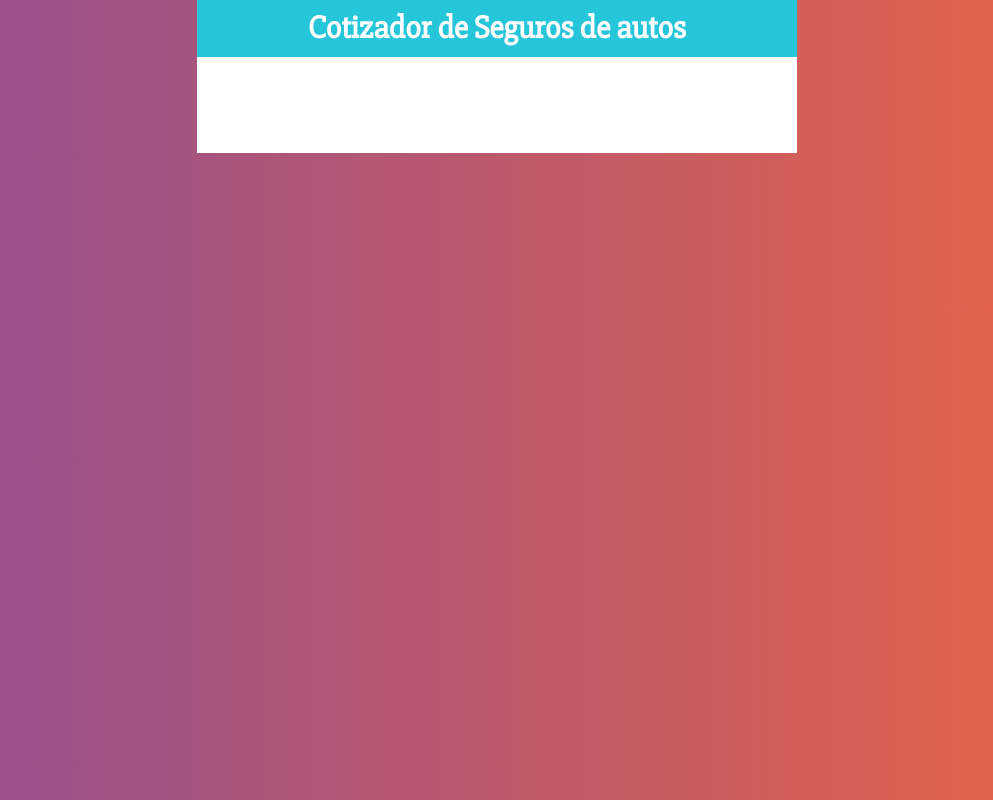
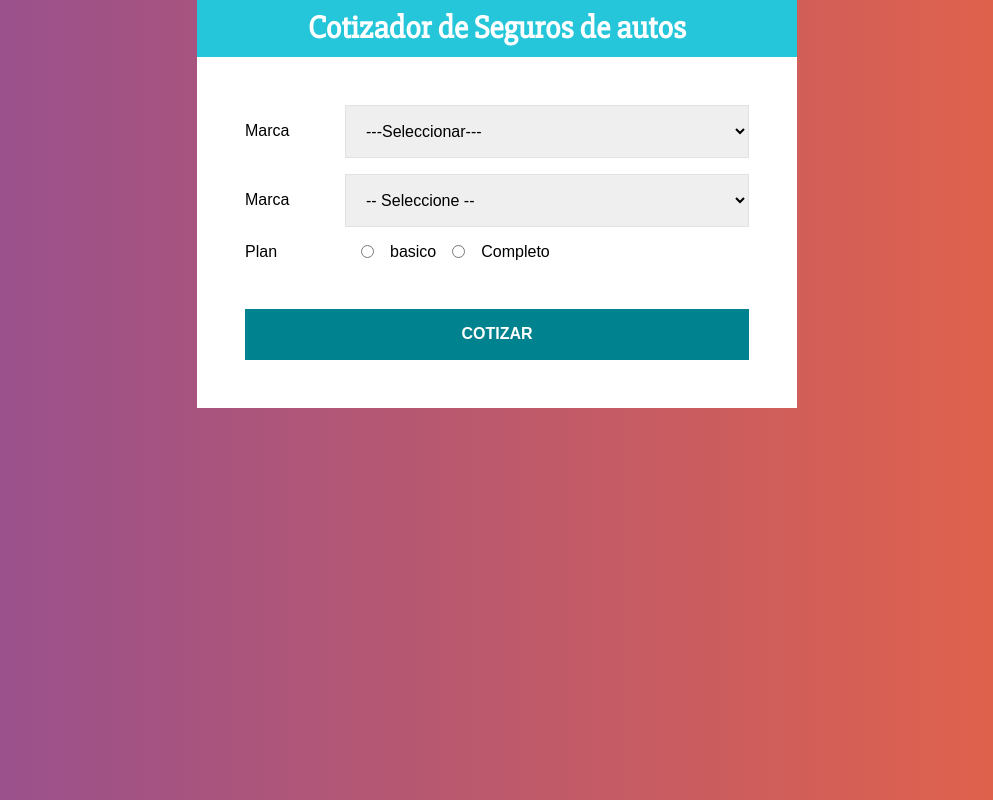
Before and after one commit to Velfin-Velasquez/Cotizador, a React (Create React App) app: page / in a window 1280 px wide. Shown: the whole page, without its empty margins (143-1136 px from the left). Built offline with nearby package versions, Linux system fonts and the light colour scheme.

Commit message:
se creo formulario y se le dio estilos

```diff
--- a/src/App.js
+++ b/src/App.js
@@ -1,5 +1,6 @@
 import { Header } from "./components/Header";
 import styled from "@emotion/styled";
+import { Formulario } from "./components/Formulario";
 
 const Contenedor = styled.div`
   max-width: 600px;
@@ -15,7 +16,9 @@
   return (
     <Contenedor>
       <Header titulo="Cotizador de Seguros de autos" />
-      <ContenedorFormulario></ContenedorFormulario>
+      <ContenedorFormulario>
+        <Formulario />
+      </ContenedorFormulario>
     </Contenedor>
   );
 }
--- /dev/null
+++ b/src/components/Formulario.js
@@ -0,0 +1,82 @@
+import React from "react";
+import styled from "@emotion/styled";
+
+const Campo = styled.div`
+  display: flex;
+  margin-bottom: 1rem;
+  align-items: center;
+`;
+
+const Label = styled.label`
+  flex: 0 0 100px;
+`;
+
+const Select = styled.select`
+  display: block;
+  width: 100%;
+  padding: 1rem;
+  border: 1px solid #e1e1e1e1;
+  --webkit-appearance: none;
+`;
+
+const ImputRadio = styled.input`
+  margin: 0 1rem;
+`;
+
+const Boton = styled.button`
+  background-color: #00838f;
+  font-size: 16px;
+  width: 100%;
+  padding: 1rem;
+  color: #fff;
+  text-transform: uppercase;
+  font-weight: bold;
+  border: none;
+  transition: background-color 0.3s ease;
+  margin-top: 2rem;
+
+  &:hover {
+    background-color: #26c6da;
+    cursor: pointer;
+  }
+`;
+
+export const Formulario = () => {
+  return (
+    <form>
+      <Campo>
+        <Label>Marca</Label>
+        <Select>
+          <option value="">---Seleccionar---</option>
+          <option value="americano">Americano</option>
+          <option value="europeo">Europeo</option>
+          <option value="asiatico">Asiatico</option>
+        </Select>
+      </Campo>
+      <Campo>
+        <Label>Marca</Label>
+        <Select>
+          <option value="">-- Seleccione --</option>
+          <option value="2021">2021</option>
+          <option value="2020">2020</option>
+          <option value="2019">2019</option>
+          <option value="2018">2018</option>
+          <option value="2017">2017</option>
+          <option value="2016">2016</option>
+          <option value="2015">2015</option>
+          <option value="2014">2014</option>
+          <option value="2013">2013</option>
+          <option value="2012">2012</option>
+        </Select>
+      </Campo>
+      <Campo>
+        <Label>Plan</Label>
+        <ImputRadio type="radio" name="plan" value="basico" />
+        basico
+        <ImputRadio type="radio" name="plan" value="completo" />
+        Completo
+      </Campo>
+      <Boton type="button">Cotizar</Boton>
+    </form>
+  );
+};
```
Also changed, not shown: 1 other file (tests, documents, lock files or other folders).
